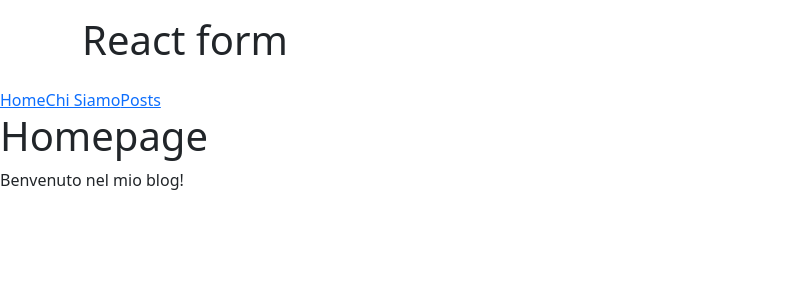
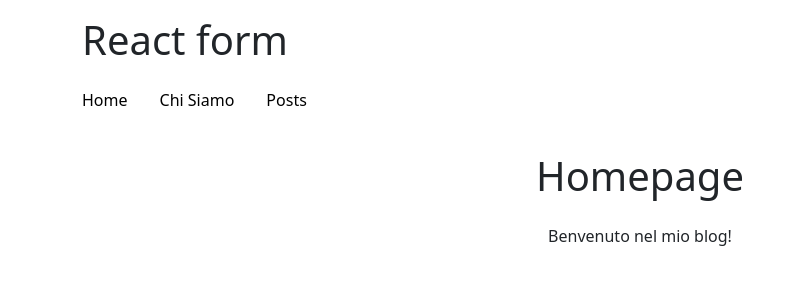
Before and after one commit to Alberto-Monaco/react-router, a React (Vite) app: page / in a window 1280 px wide. Shown: the top 300 px of the page, without its empty margins (0-804 px from the left). Built offline with nearby package versions, Linux system fonts and the light colour scheme; no server answers.

Commit message:
fix appmain

```diff
--- a/src/App.jsx
+++ b/src/App.jsx
@@ -3,11 +3,10 @@
 import { useState, useEffect } from 'react'
 import { BrowserRouter, Routes, Route } from 'react-router-dom'
 import AppHeader from './components/AppHeader'
-import AppMain from './components/AppMain'
+
 import HomePage from './pages/HomePage'
 import About from './pages/About'
 import PostsList from './pages/PostsList'
-import Navbar from './pages/Navbar'
 
 const initialFormData = {
 	title: '',
@@ -79,9 +78,9 @@ function App() {
 		<>
 			<BrowserRouter>
 				<AppHeader />
-				<Navbar />
+
 				<Routes>
-					<Route path='/' element={<HomePage />} />
+					<Route index element={<HomePage />} />
 					<Route path='/about' element={<About />} />
 					<Route
 						path='/posts'
--- a/src/index.css
+++ b/src/index.css
@@ -6,3 +6,19 @@
     scale: 1.01;
     box-shadow: 0 0px 10px rgba(0, 0, 0, 0.2);
 }
+
+nav {
+    padding-bottom: 1rem;
+
+    a {
+        padding-right: 2rem;
+
+        color: black;
+        text-decoration: none;
+    }
+
+    &.active {
+        color: #007bff;
+        text-decoration: underline;
+    }
+}
--- a/src/pages/About.jsx
+++ b/src/pages/About.jsx
@@ -1,8 +1,12 @@
+import Navbar from './Navbar'
 export default function About() {
 	return (
-		<div>
-			<h1>Chi Siamo</h1>
-			<p>Copyright 2024</p>
-		</div>
+		<>
+			<Navbar />
+			<div className='container'>
+				<h1 className='my-4 text-center'>Chi Siamo</h1>
+				<p className='my-4 text-center'>Copyright 2024</p>
+			</div>
+		</>
 	)
 }
--- a/src/pages/HomePage.jsx
+++ b/src/pages/HomePage.jsx
@@ -1,8 +1,14 @@
+import Navbar from './Navbar'
+
 export default function Home() {
 	return (
-		<div>
-			<h1>Homepage</h1>
-			<p>Benvenuto nel mio blog!</p>
-		</div>
+		<>
+			<Navbar />
+			<div className='container'>
+				<h1 className='my-4 text-center'>Homepage</h1>
+
+				<p className=' my-4 text-center'>Benvenuto nel mio blog!</p>
+			</div>
+		</>
 	)
 }
--- a/src/pages/Navbar.jsx
+++ b/src/pages/Navbar.jsx
@@ -1,7 +1,7 @@
 import { Link } from 'react-router-dom'
 export default function Navbar() {
 	return (
-		<nav>
+		<nav className='container'>
 			<Link to='/'>Home</Link>
 			<Link to='/about'>Chi Siamo</Link>
 			<Link to='/posts'>Posts</Link>
--- a/src/pages/PostsList.jsx
+++ b/src/pages/PostsList.jsx
@@ -1,7 +1,10 @@
 import AppMain from '../components/AppMain'
-
+import Navbar from './Navbar'
 export default function PostsList({ addArticle, handleFormField, formData, articles, deleteArticle }) {
 	return (
+		<>
+			<div className='container'>
+				<Navbar />
 				<AppMain
 					addArticle={addArticle}
 					handleFormField={handleFormField}
@@ -9,5 +12,7 @@ export default function PostsList({ addArticle, handleFormField, formData, artic
 					articles={articles}
 					deleteArticle={deleteArticle}
 				/>
+			</div>
+		</>
 	)
 }
```
Lines whose indentation alone changed are shown as unchanged.
